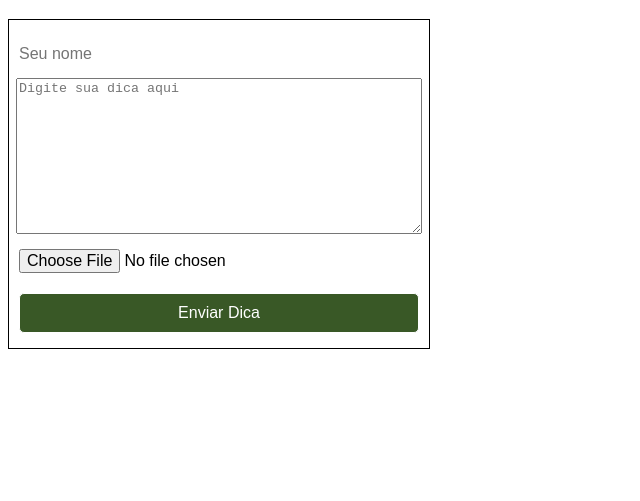
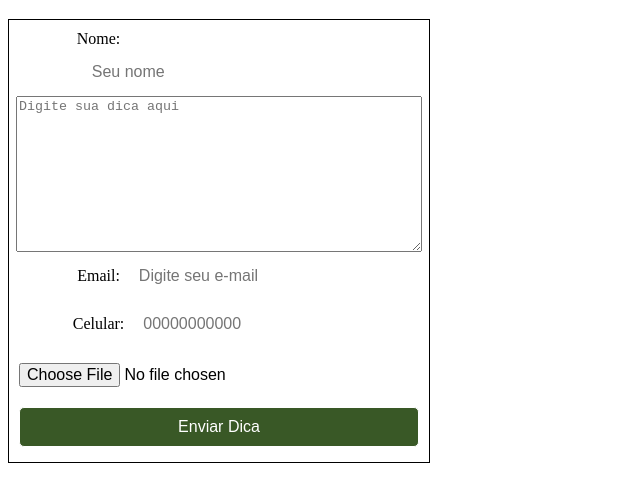
Before and after one commit to MatosSabriScript/Clients_dados.jardinagem, a plain HTML site: page PaginasHtml/cadastro.html in a window 1280 px wide. Shown: the part 61-562 px from the top of the page, without its empty margins (0-640 px from the left). Drawn offline with Linux system fonts and the light colour scheme.

Commit message:
criação do JS

```diff
--- a/PaginasHtml/cadastro.html
+++ b/PaginasHtml/cadastro.html
@@ -9,13 +9,28 @@
 <body>
   <header>
     <h1> Compartilhe sua Dica</h1>
-    <form id="form">
-      <input type="text" id="nome" placeholder="Seu nome" required />
+  </header>
+  <main class="main">
+  <div>
+    <form id="form" autocomplete="on">
+      <div>
+        <label for="nome">Nome:</label>
+        <input type="text" id="nome" placeholder="Seu nome"  minlength="3"  required />
+        </div>
       <!-- <input type="text" id="dica" placeholder="Sua dica de jardinagem" required /> -->
-      <textarea id="textarea" cols="30" required placeholder="Digite sua dica aqui" rows="10"></textarea>
+      <textarea id="textarea" cols="30" required placeholder="Digite sua dica aqui" minlength="30" maxlength="300" rows="10"></textarea>
+      <div>
+        <label for="email">Email:</label>
+        <input type="email" id="email" maxlength="59" placeholder="Digite seu e-mail" autocomplete="email" required/>
+      </div>
+      <div>
+        <label for="celular">Celular:</label>
+        <input type="tel" id="celular" max="15" pattern="[0-9]{11}"  placeholder="00000000000" required/>
+      </div>
       <input type="file" id="foto" accept=".jpg, .jpeg, .png" required />
-      <button type="submit">Enviar Dica</button>
+      <button type="submit" id="botaosalvar">Enviar Dica</button>
     </form>
-  </header>
+  </div>
+  </main>
   </body>
 </html>
--- a/assets/cssestilo/PaginaInicial.css
+++ b/assets/cssestilo/PaginaInicial.css
@@ -113,7 +113,6 @@ main p {
 }
 
  /* Criando responsividade */
-
 @media screen and (max-width: 767px) {
   .container {
     gap: 5px;
--- a/assets/cssestilo/Paginacadastro.css
+++ b/assets/cssestilo/Paginacadastro.css
@@ -41,3 +41,7 @@ input,  button {
 #foto{
     width:100%;
 }
+/*
+*{
+    background-image: url('../imagens/Fotodica.png');
+}   */
```
Also changed, not shown: control/cadastro.js (added, +10 -0 lines), assets/imagens/Fotodica.png (added).
